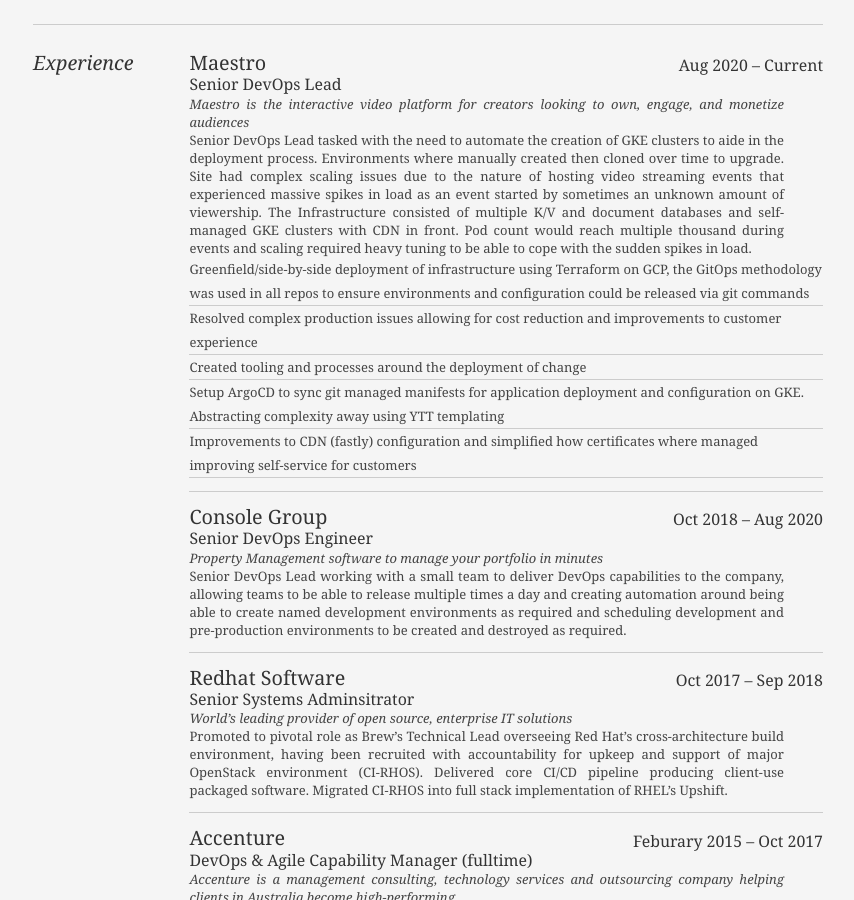
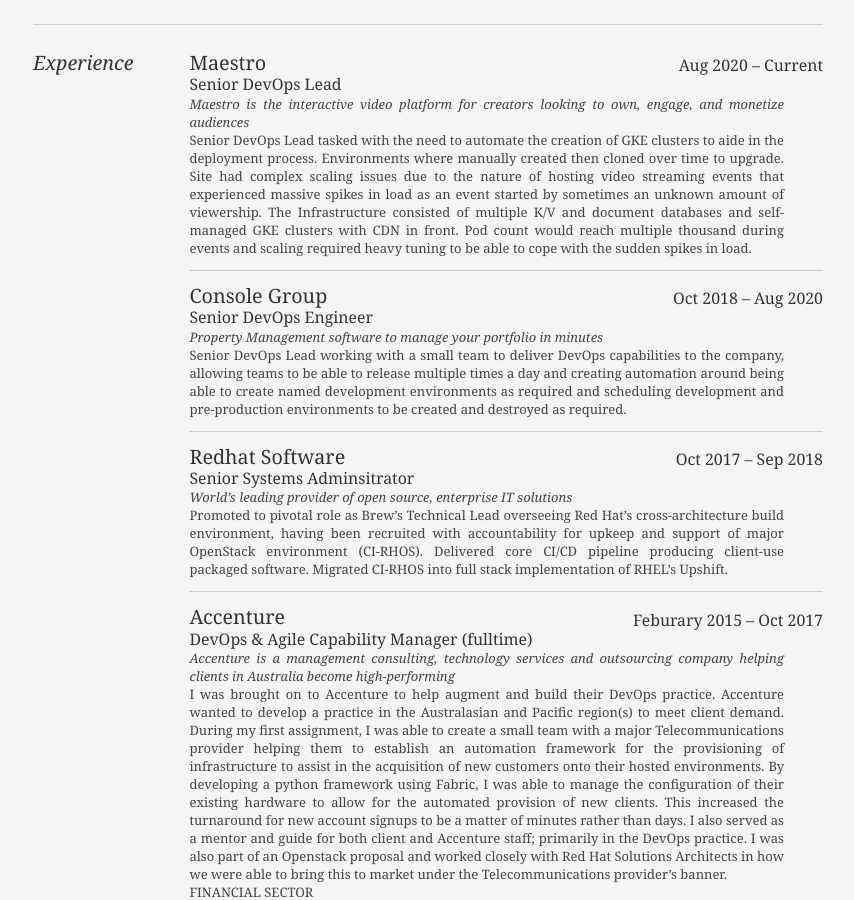
Before and after one commit to dodwmd/dodwmd.github.io, a Jekyll site: the page built from resume.md, in a window 1280 px wide and 900 px high, scrolled down 1009 px. Shown: the whole window, without its empty margins (212-1066 px from the left). Built offline with Jekyll 4.4.1, drawn with Linux system fonts in a browser that asks for light colours.

Commit message:
get rid of list

```diff
--- a/resume.md
+++ b/resume.md
@@ -94,13 +94,6 @@
                                 <h4>Aug 2020 – Current</h4>
                                 <p align="justify"><i>Maestro is the interactive video platform for creators looking to own, engage, and monetize audiences</i><br>
                                 Senior DevOps Lead tasked with the need to automate the creation of GKE clusters to aide in the deployment process. Environments where manually created then cloned over time to upgrade. Site had complex scaling issues due to the nature of hosting video streaming events that experienced massive spikes in load as an event started by sometimes an unknown amount of viewership. The Infrastructure consisted of multiple K/V and document databases and self-managed GKE clusters with CDN in front. Pod count would reach multiple thousand during events and scaling required heavy tuning to be able to cope with the sudden spikes in load.
-                                  <ol type="disc">
-                                      <li>Greenfield/side-by-side deployment of infrastructure using Terraform on GCP, the GitOps methodology was used in all repos to ensure environments and configuration could be released via git commands</li>
-                                      <li>Resolved complex production issues allowing for cost reduction and improvements to customer experience</li>
-                                      <li>Created tooling and processes around the deployment of change</li>
-                                      <li>Setup ArgoCD to sync git managed manifests for application deployment and configuration on GKE. Abstracting complexity away using YTT templating</li>
-                                      <li>Improvements to CDN (fastly) configuration and simplified how certificates where managed improving self-service for customers</li>
-                                  </ol>
                                 </p>
                             </div>
                             <div class="job">
```
